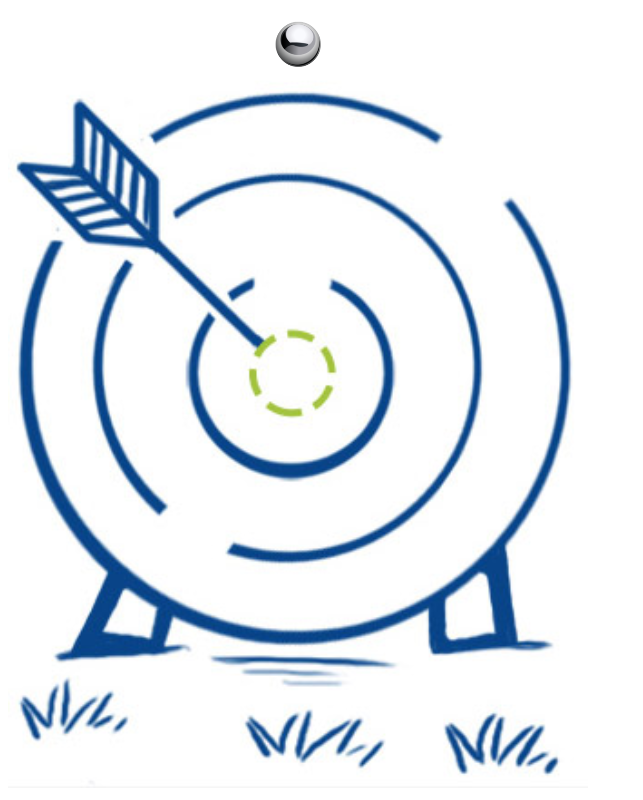
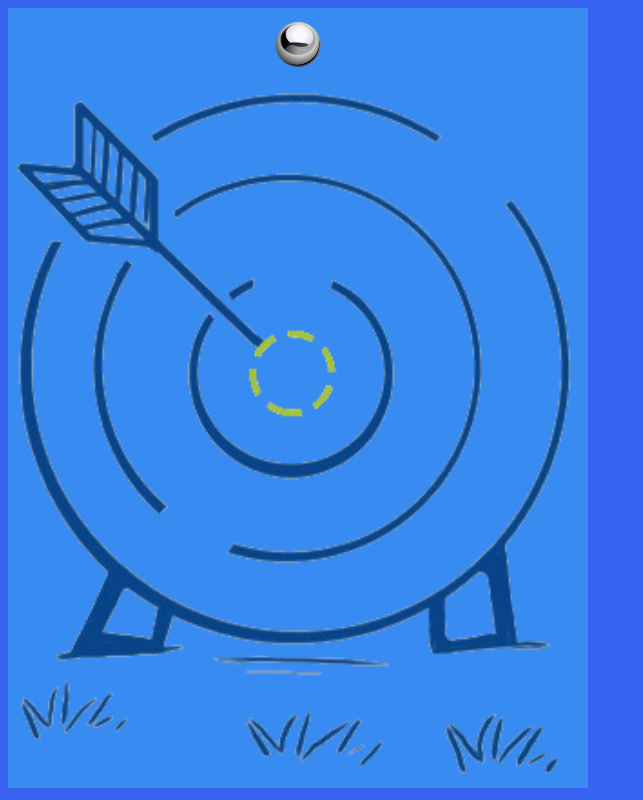
Before and after one commit to Mikkhael/gyroskop, a plain HTML site: page index.html in a window 1280 px wide. Shown: the whole page, without its empty margins (0-643 px from the left). Drawn offline with Linux system fonts and the light colour scheme; animation ran at ten frames a second.

Commit message:
changed colors

```diff
--- a/index.html
+++ b/index.html
@@ -9,6 +9,11 @@
     <link rel="manifest" href="manifest.json">
 
     <style>
+
+		body{
+			background-color: #3862f0;
+		}
+
         #levelCompletePopUp{
             width: 50%;
             position: fixed;
--- a/mainBox2D.js
+++ b/mainBox2D.js
@@ -22,12 +22,12 @@ var game = new Phaser.Game(320 * levelScale, 430 * levelScale, Phaser.AUTO, '',
 function preload() {
 
     game.stage.disableVisibilityChange = true;
-	game.stage.backgroundColor = "#ffffff";
+	game.stage.backgroundColor = "#388bf0";
 
     game.load.json('levels', 'assets/levels/levels.json');
-    game.load.image('lvl1bg', 'assets/levels/lvl1.jpg');
-    game.load.image('lvl2bg', 'assets/levels/lvl2.jpg');
-    game.load.image('lvl3bg', 'assets/levels/lvl3.jpg');
+    game.load.image('lvl1bg', 'assets/levels/lvl1.png');
+    game.load.image('lvl2bg', 'assets/levels/lvl2.png');
+    game.load.image('lvl3bg', 'assets/levels/lvl3.png');
     game.load.image('ball', 'assets/ball.png');
 
 }
@@ -92,6 +92,7 @@ function nextLevelHandler(){
 
 function update() {
     updateGravity();
+	updateGravityDebug();
 	if(!levelComplete && !loadingLevel){
 		timePassed += timer.elapsed;
 	}
@@ -145,7 +146,17 @@ function loadLevel(num){
 	ball.body.dynamic = true;
 
 	graphics = game.add.graphics(0,0);
-	/*graphics.clear();
+	//drawPolygons(graphics, polygons);
+
+	timePassed = 0;
+    loadingLevel = false;
+	levelComplete = false;
+
+	finish.body.setBodyContactCallback(ball, nextLevelHandler, this);
+}
+
+function drawPolygons(graphics, polygons){
+	graphics.clear();
     for(let polygon of polygons){
         graphics.beginFill(0xff00ff);
         graphics.lineStyle(1,0xff0000);
@@ -154,12 +165,7 @@ function loadLevel(num){
             graphics.lineTo(polygon[i][0], polygon[i][1]);
         }
         graphics.endFill();
-    }*/
-
-	timePassed = 0;
-    loadingLevel = false;
-	levelComplete = false;
-	finish.body.setBodyContactCallback(ball, nextLevelHandler, this);
+    }
 }
 
 function finishLevel(){
```
Also changed, not shown: assets/levels/lvl1.png (added), assets/levels/lvl2.png (added), assets/levels/lvl3.png (added), manifest.json.
